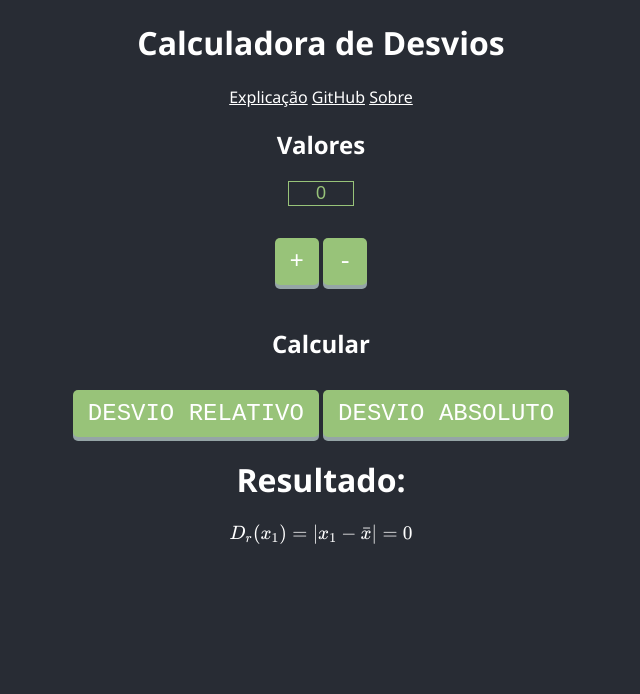
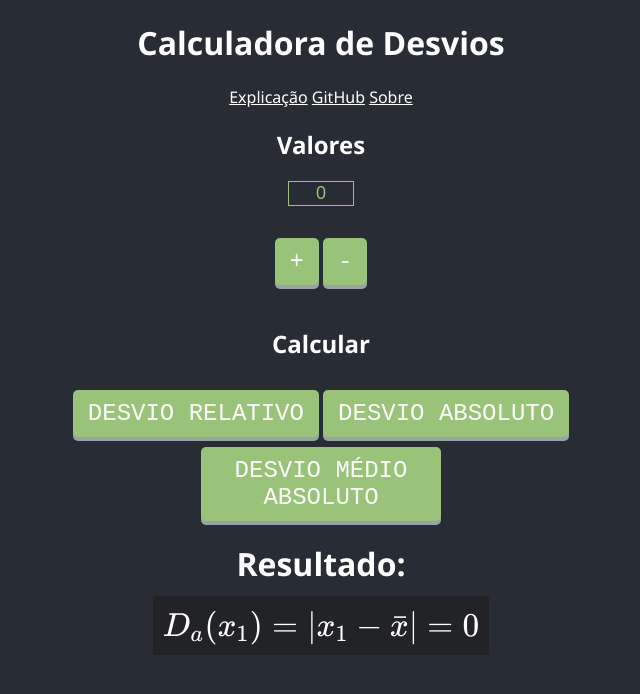
Before and after one commit to Magoninho/calculador-de-desvios, a plain HTML site: page index.html in a window 1280 px wide. Both pictures are taken after a click on the button "DESVIO ABSOLUTO". Shown: the whole page, without its empty margins (319-959 px from the left). Drawn offline with nearby package versions, Linux system fonts and the light colour scheme.

Commit message:
desvio medio absoluto

```diff
--- a/index.html
+++ b/index.html
@@ -45,7 +45,8 @@
 	<br><br>
 	<h2>Calcular</h2>
 	<button onclick="desvioRelativoResult(desvioRelativo(getInputData()))">DESVIO RELATIVO</button>
-	<button onclick="desvioAbsolutoResult(desvioAbsoluto(getInputData()))">DESVIO ABSOLUTO</button>
+	<button onclick="desvioAbsolutoResult(desvioAbsoluto(getInputData()))">DESVIO ABSOLUTO</button><br>
+	<button onclick="desvioMedioAbsolutoResult(desvioMedioAbsoluto(getInputData()))" style="width: 240px;">DESVIO MÉDIO ABSOLUTO</button>
 	<!-- splitToInt(document.getElementById('desvio_relativo').value, ' ') -->
 
 	<div id="result">
--- a/scripts/calculators.js
+++ b/scripts/calculators.js
@@ -20,6 +20,25 @@ function desvioAbsoluto(numbers) {
 	return desvios;
 }
 
+function desvioMedioAbsoluto(numbers) {
+	let somaDesviosAbsolutos = 0;
+	let desvios = desvioAbsoluto(numbers);
+	for (let a = 0; a < desvios.length; a++) {
+		const number = desvios[a];
+		somaDesviosAbsolutos += number;
+	}
+
+	return somaDesviosAbsolutos / desvios.length;
+
+}
+
+
+/*
+
+RESULTADOS
+
+*/
+
 function desvioRelativoResult(results) {
 	let div = document.getElementById("result");
 
@@ -32,7 +51,7 @@ function desvioRelativoResult(results) {
 		let span = document.createElement("span");
 		span.className = "math";
 		span.innerHTML +=
-		`D_r(x_{${n + 1}}) = x_{${n + 1}} - \\bar{x} = ${result}`;
+			`D_r(x_{${n + 1}}) = x_{${n + 1}} - \\bar{x} = ${result}`;
 		div.appendChild(span);
 		div.innerHTML += "<br>";
 	}
@@ -55,7 +74,7 @@ function desvioAbsolutoResult(results) {
 		let span = document.createElement("span");
 		span.className = "math";
 		span.innerHTML +=
-		`D_r(x_{${n + 1}}) = |x_{${n + 1}} - \\bar{x}| = ${result}`;
+			`D_a(x_{${n + 1}}) = |x_{${n + 1}} - \\bar{x}| = ${result}`;
 		div.appendChild(span);
 		div.innerHTML += "<br>";
 	}
@@ -65,3 +84,24 @@ function desvioAbsolutoResult(results) {
 		katex.render(element.textContent, element);
 	}
 }
+
+function desvioMedioAbsolutoResult(result) {
+	let div = document.getElementById("result");
+
+	div.innerHTML = `
+	<h1>Resultado: </h1>
+	`;
+	let span = document.createElement("span");
+	span.className = "math";
+	span.innerHTML +=
+		`D_{ma}=\\frac{\\sum_{i=1}^{n} |x_{i} - \\bar{x}|}{n} = ${result}`;
+	// D_{ma}=\frac{\sum_{i=1}^{n} |x_{${n + 1}} - \bar{x}|}{n}
+	div.appendChild(span);
+	div.innerHTML += "<br>";
+
+	let math = document.getElementsByClassName("math");
+	for (let m = 0; m < math.length; m++) {
+		const element = math[m];
+		katex.render(element.textContent, element);
+	}
+}
--- a/styles/style.css
+++ b/styles/style.css
@@ -47,3 +47,9 @@ body {
 	color: white;
 	font-family: 'Segoe UI', Tahoma, Geneva, Verdana, sans-serif;
 }
+
+.katex {
+	background-color: #212327;
+	padding: 10px;
+	font-size: 25pt !important;
+}
```
